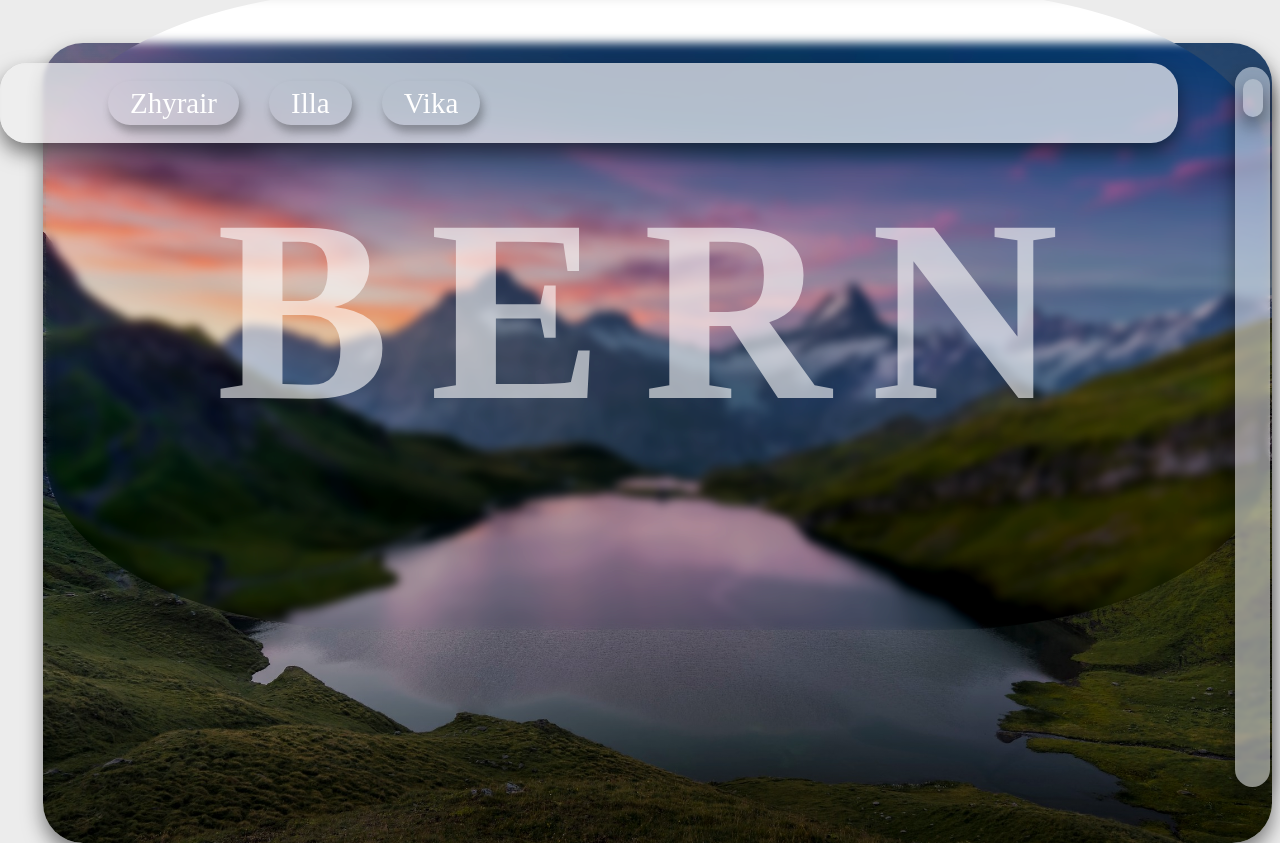
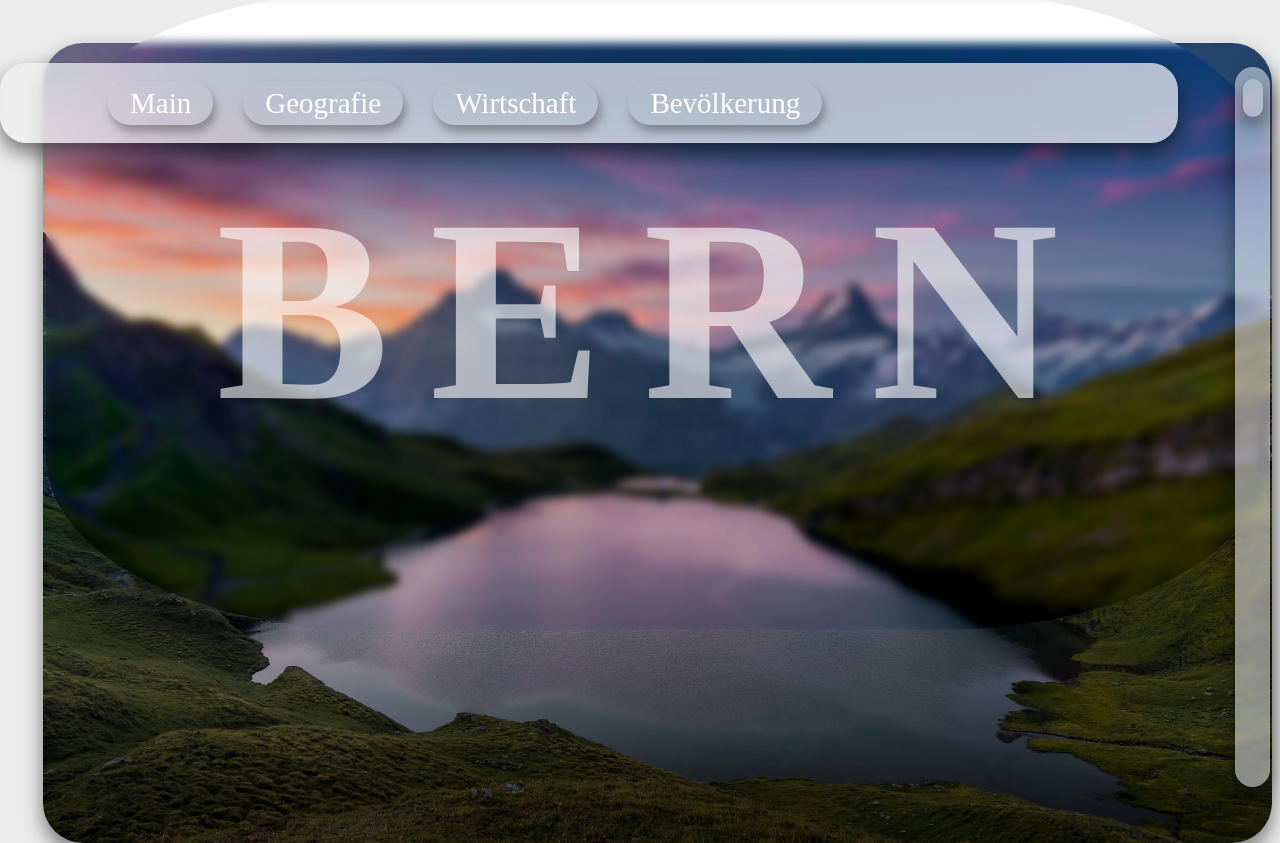
Before and after one commit to Fainaik/GroupWork_ZIV, a plain HTML site: page index.html in a window 1280 px wide. Shown: the top 843 px of the page. Drawn offline with Linux system fonts and the light colour scheme.

Commit message:
last change

```diff
--- a/index.html
+++ b/index.html
@@ -13,9 +13,10 @@
         <div class="sidebar-button"></div>
         <div class="sidebar-button"></div> -->
 
-        <div class="link-button"><a href="#slide-1">Zhyrair</a></div>
-        <div class="link-button"><a href="#slide-2">Illa</a></div>
-        <div class="link-button"><a href="#slide-3">Vika</a></div>
+        <div class="link-button"><a href="#slide-1">Main</a></div>
+        <div class="link-button"><a href="#slide-2">Geografie</a></div>
+        <div class="link-button"><a href="#slide-3">Wirtschaft</a></div>
+        <div class="link-button"><a href="#slide-4">Bevölkerung</a></div>
       </div>
     </div>
 
@@ -147,7 +148,7 @@ Neben der Bahn spielt das Postauto eine zentrale Rolle – sowohl bei der Ersc
 
 
  <div>
-     <div class="block-of-4" id="slide-3">
+     <div class="block-of-4" id="slide-4">
       <div class="ground">
         <img class="ground-img" src="images/bg2.png" alt="" />
         <div class="text-holeder">
```
